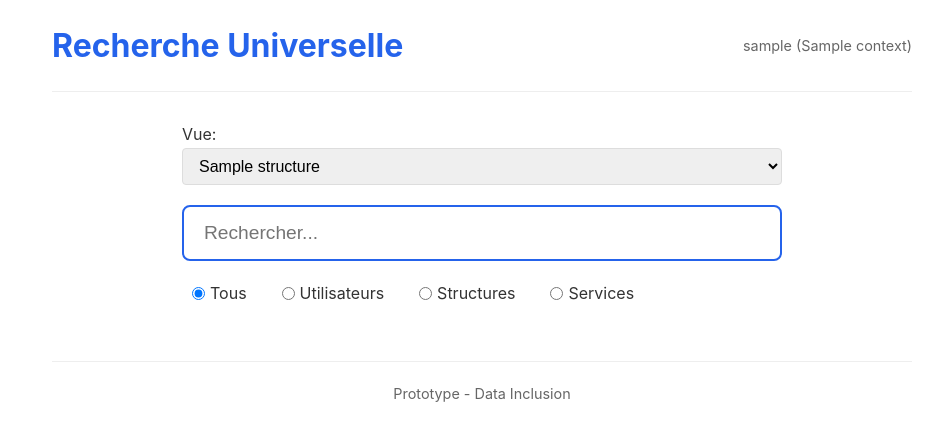
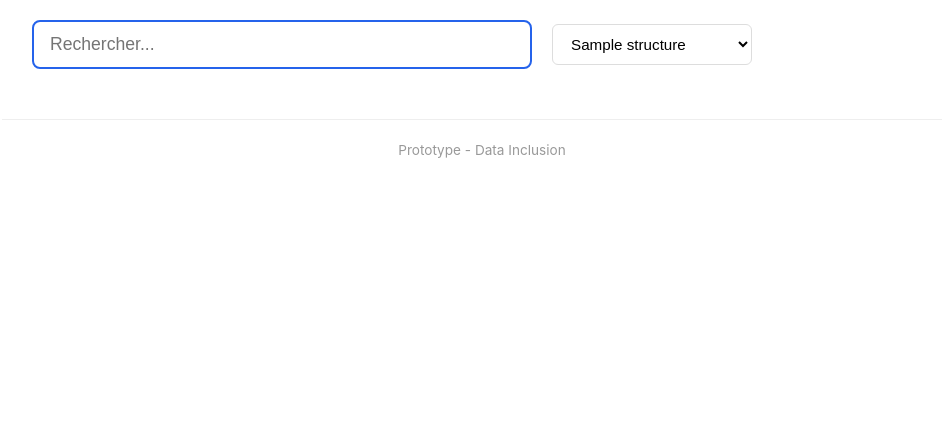
Before and after one commit to louije/plateforme-search, a Flask app: template templates/search.html in a window 1280 px wide. Shown: the top 441 px of the page, without its empty margins (158-1100 px from the left). Run offline with Flask 3, Linux system fonts and the light colour scheme; the template is opened without the code that fills it: most values are stand-ins (such as "Sample title", 1, 10 or a date in 2020); some libraries are stand-ins or nearby versions.

Commit message:
Update layout: search left, SIAE right, toggle buttons in dropdown

```diff
--- a/static/style.css
+++ b/static/style.css
@@ -8,52 +8,33 @@ body {
     font-family: -apple-system, BlinkMacSystemFont, "Segoe UI", Roboto, sans-serif;
     line-height: 1.6;
     color: #333;
-    max-width: 900px;
+    max-width: 1000px;
     margin: 0 auto;
     padding: 20px;
 }
 
-header {
-    display: flex;
-    justify-content: space-between;
-    align-items: center;
-    margin-bottom: 30px;
-    padding-bottom: 20px;
-    border-bottom: 1px solid #eee;
-}
-
-header h1 a {
-    text-decoration: none;
-    color: #2563eb;
-}
-
-.context-info {
-    font-size: 0.9em;
-    color: #666;
-}
-
-/* Search Container */
-.search-container {
-    max-width: 600px;
+/* Search Page Layout */
+.search-page {
+    max-width: 900px;
     margin: 0 auto;
 }
 
-.context-selector {
-    margin-bottom: 20px;
+.top-bar {
+    display: flex;
+    align-items: center;
+    gap: 20px;
+    margin-bottom: 0;
 }
 
-.context-selector select {
-    padding: 8px 12px;
-    font-size: 1em;
-    border: 1px solid #ddd;
-    border-radius: 4px;
-    width: 100%;
+.search-box {
+    flex: 1;
+    max-width: 500px;
 }
 
 .search-box input {
     width: 100%;
-    padding: 15px 20px;
-    font-size: 1.2em;
+    padding: 12px 16px;
+    font-size: 1.1em;
     border: 2px solid #2563eb;
     border-radius: 8px;
     outline: none;
@@ -63,42 +44,73 @@ header h1 a {
     box-shadow: 0 0 0 3px rgba(37, 99, 235, 0.2);
 }
 
-/* Type Filter */
-.type-filter {
-    display: flex;
-    gap: 15px;
-    margin: 15px 0;
-    flex-wrap: wrap;
+.context-selector {
+    flex-shrink: 0;
 }
 
-.type-filter label {
-    display: flex;
-    align-items: center;
-    gap: 5px;
-    cursor: pointer;
-    padding: 5px 10px;
-    border-radius: 4px;
-    transition: background 0.2s;
-}
-
-.type-filter label:hover {
-    background: #f0f0f0;
+.context-selector select {
+    padding: 10px 14px;
+    font-size: 0.95em;
+    border: 1px solid #ddd;
+    border-radius: 6px;
+    background: white;
+    min-width: 200px;
+    max-width: 300px;
 }
 
 /* Dropdown */
 .dropdown {
     position: relative;
-    margin-top: 5px;
+    max-width: 500px;
 }
 
 .dropdown-content {
     background: white;
     border: 1px solid #ddd;
-    border-radius: 8px;
+    border-top: none;
+    border-radius: 0 0 8px 8px;
     box-shadow: 0 4px 12px rgba(0, 0, 0, 0.1);
     overflow: hidden;
 }
 
+/* Type Filter - Toggle Buttons */
+.type-filter {
+    display: flex;
+    gap: 8px;
+    padding: 12px 15px;
+    background: #f8f9fa;
+    border-bottom: 1px solid #eee;
+}
+
+.toggle-btn {
+    display: inline-block;
+    padding: 6px 14px;
+    font-size: 0.9em;
+    color: #555;
+    background: white;
+    border: 1px solid #ddd;
+    border-radius: 20px;
+    cursor: pointer;
+    transition: all 0.15s ease;
+    user-select: none;
+}
+
+.toggle-btn:hover {
+    border-color: #2563eb;
+    color: #2563eb;
+}
+
+.toggle-btn.active {
+    background: #2563eb;
+    border-color: #2563eb;
+    color: white;
+}
+
+.toggle-btn input {
+    display: none;
+}
+
+/* Result Groups */
 .result-group {
     display: flex;
     border-bottom: 1px solid #eee;
@@ -109,17 +121,18 @@ header h1 a {
 }
 
 .group-label {
-    width: 120px;
-    padding: 15px;
+    width: 110px;
+    padding: 12px 15px;
     background: #f8f9fa;
     font-weight: 600;
+    font-size: 0.85em;
     color: #666;
     flex-shrink: 0;
 }
 
 .group-results {
     flex: 1;
-    padding: 10px 0;
+    padding: 8px 0;
 }
 
 .result-item {
@@ -127,7 +140,7 @@ header h1 a {
     padding: 8px 15px;
     text-decoration: none;
     color: inherit;
-    transition: background 0.2s;
+    transition: background 0.15s;
 }
 
 .result-item:hover {
@@ -235,6 +248,10 @@ header h1 a {
 }
 
 /* Detail Page */
+.detail-page {
+    max-width: 700px;
+}
+
 .entity-card {
     background: #f8f9fa;
     padding: 30px;
@@ -272,6 +289,6 @@ footer {
     padding-top: 20px;
     border-top: 1px solid #eee;
     text-align: center;
-    color: #666;
-    font-size: 0.9em;
+    color: #999;
+    font-size: 0.85em;
 }
--- a/templates/base.html
+++ b/templates/base.html
@@ -8,13 +8,7 @@
     <link rel="stylesheet" href="{{ url_for('static', filename='style.css') }}">
 </head>
 <body>
-    <header>
-        <h1><a href="{{ url_for('index') }}">Recherche Universelle</a></h1>
-        <div class="context-info">
-            {{ context.user_name }} ({{ context.structure_name }})
-        </div>
-    </header>
-
+    {% block body %}
     <main>
         {% block content %}{% endblock %}
     </main>
@@ -22,5 +16,6 @@
     <footer>
         <p>Prototype - Data Inclusion</p>
     </footer>
+    {% endblock %}
 </body>
 </html>
--- a/templates/search.html
+++ b/templates/search.html
@@ -1,10 +1,22 @@
 {% extends "base.html" %}
 
 {% block content %}
-<div class="search-container">
-    <!-- Context selector -->
+<div class="search-page">
+    <!-- Top bar: search left, context right -->
+    <div class="top-bar">
+        <div class="search-box">
+            <input type="search"
+                   id="search-input"
+                   name="q"
+                   placeholder="Rechercher..."
+                   autocomplete="off"
+                   hx-get="{{ url_for('search') }}"
+                   hx-trigger="input changed delay:300ms, search, focus"
+                   hx-target="#dropdown"
+                   hx-include=".type-filter input:checked">
+        </div>
+
         <div class="context-selector">
-        <label for="context">Vue:</label>
             <select id="context" onchange="setContext(this)">
                 <option value="">Toutes structures</option>
                 {% for s in structures %}
@@ -16,57 +28,9 @@
                 {% endfor %}
             </select>
         </div>
-
-    <!-- Search input -->
-    <div class="search-box">
-        <input type="search"
-               id="search-input"
-               name="q"
-               placeholder="Rechercher..."
-               autocomplete="off"
-               hx-get="{{ url_for('search') }}"
-               hx-trigger="input changed delay:300ms, search"
-               hx-target="#dropdown"
-               hx-include="#type-filter">
     </div>
 
-    <!-- Type filter -->
-    <div id="type-filter" class="type-filter">
-        <label>
-            <input type="radio" name="type" value="" checked
-                   hx-get="{{ url_for('search') }}"
-                   hx-trigger="change"
-                   hx-target="#dropdown"
-                   hx-include="#search-input">
-            Tous
-        </label>
-        <label>
-            <input type="radio" name="type" value="users"
-                   hx-get="{{ url_for('search') }}"
-                   hx-trigger="change"
-                   hx-target="#dropdown"
-                   hx-include="#search-input">
-            Utilisateurs
-        </label>
-        <label>
-            <input type="radio" name="type" value="structures"
-                   hx-get="{{ url_for('search') }}"
-                   hx-trigger="change"
-                   hx-target="#dropdown"
-                   hx-include="#search-input">
-            Structures
-        </label>
-        <label>
-            <input type="radio" name="type" value="services"
-                   hx-get="{{ url_for('search') }}"
-                   hx-trigger="change"
-                   hx-target="#dropdown"
-                   hx-include="#search-input">
-            Services
-        </label>
-    </div>
-
-    <!-- Results dropdown -->
+    <!-- Results dropdown (includes type filter) -->
     <div id="dropdown" class="dropdown"></div>
 </div>
 
```
Also changed, not shown: templates/partials/dropdown.html (+39 -2 lines). Lines whose indentation alone changed are shown as unchanged.
